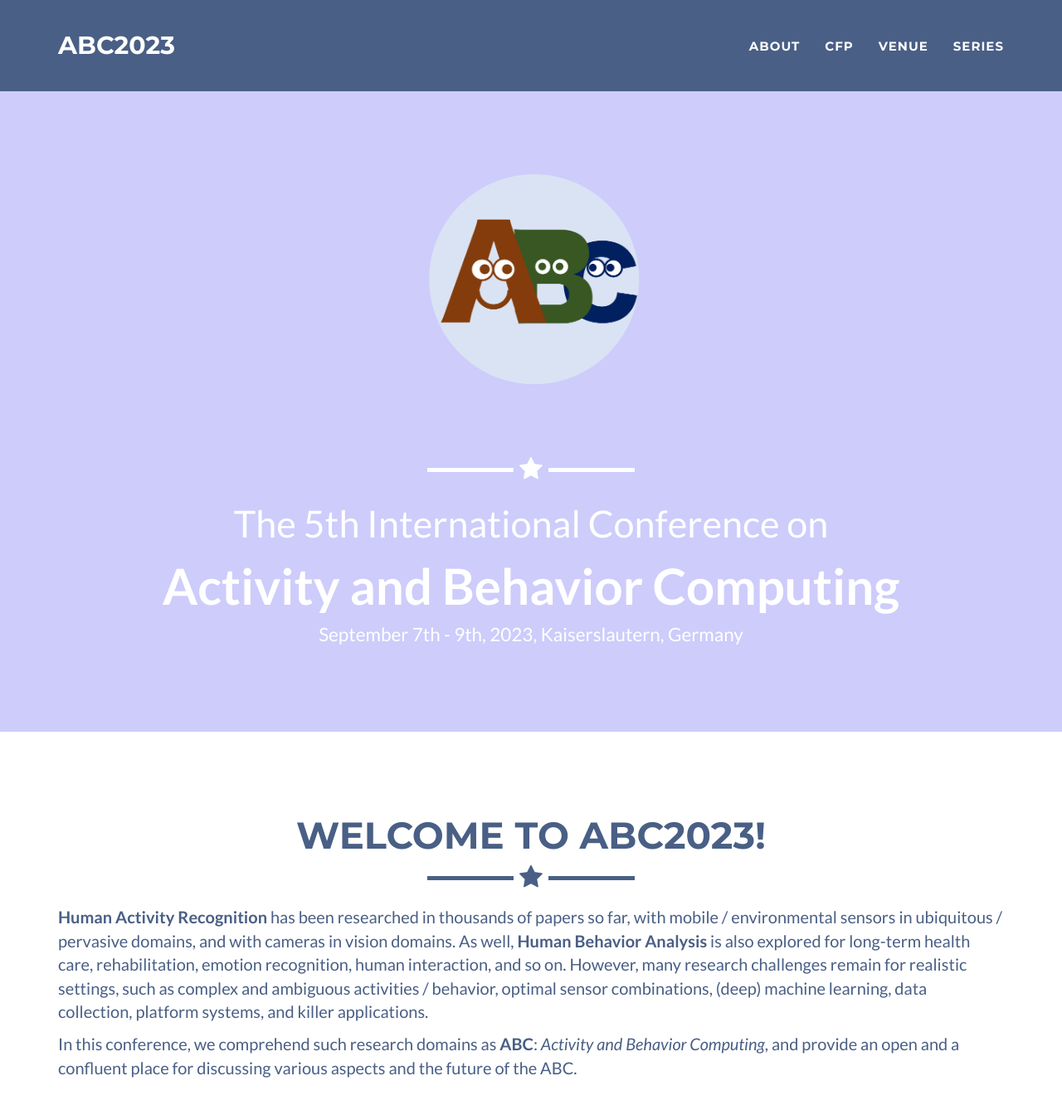
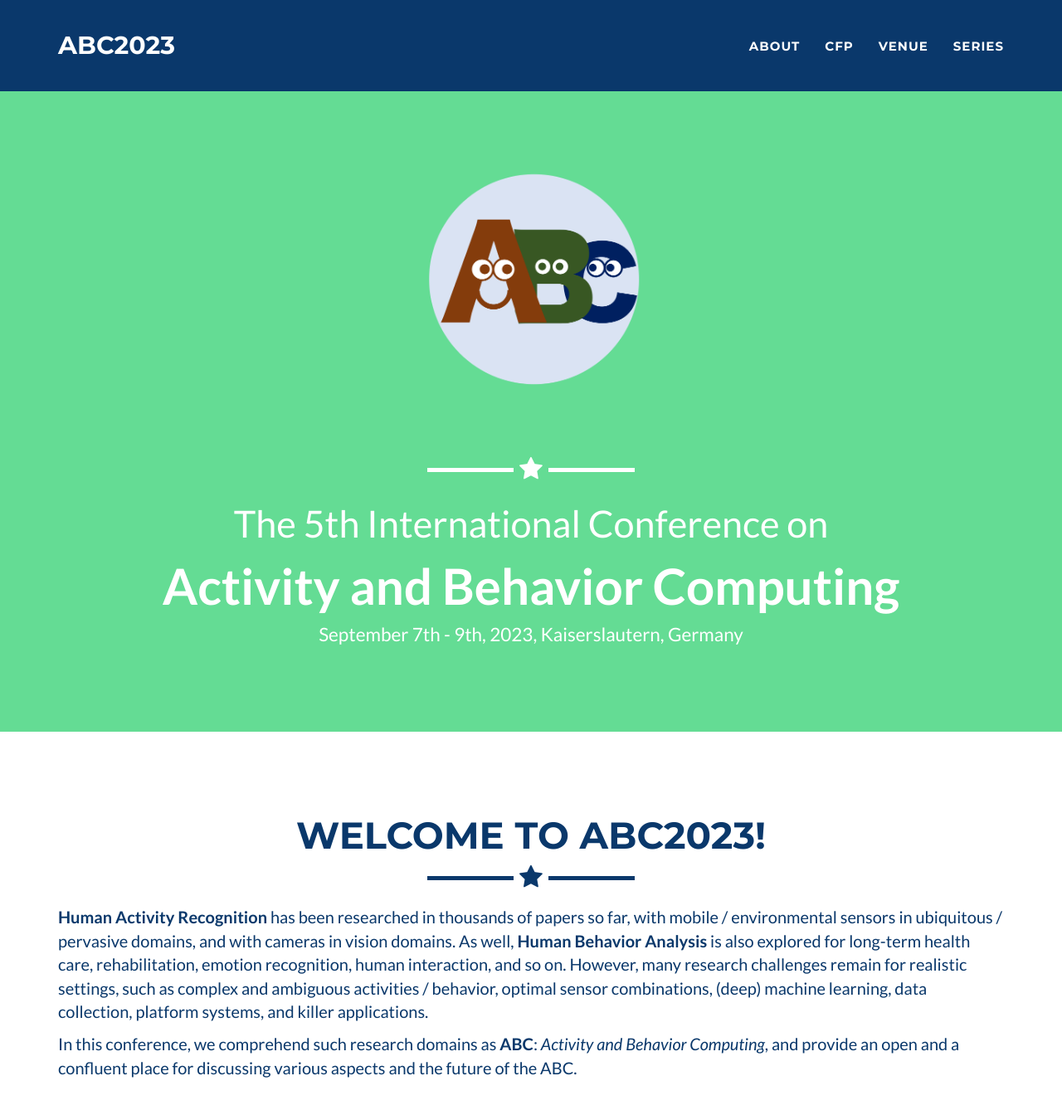
Before and after one commit to abc-research/abc-research.github.io, a Jekyll site: the page built from index.html, in a window 1280 px wide and 1400 px high. Shown: the top 1338 px of the window at 83% size. Built offline with Jekyll 4.4.1, drawn with Linux system fonts in a browser that asks for light colours.

Commit message:
Update _config.yml

```diff
--- a/_config.yml
+++ b/_config.yml
@@ -66,12 +66,12 @@ disqus_shortname: myshortname
 
 # Color settings (hex-codes without the leading hash-tag)
 color:
-  primary: CDCCFB
-  primary-rgb: "205,204,251"
+  primary: 64DC94
+  primary-rgb: "100,220,148"
 #  primary: ee6128, 444648, 495F85
 #  primary-rgb: 238,97,40.    73,95,133
-  secondary: 495F85
-  secondary-dark: 495F85
+  secondary: 0A386B
+  secondary-dark: 0A386B
 
 
 # Footer settings
```
